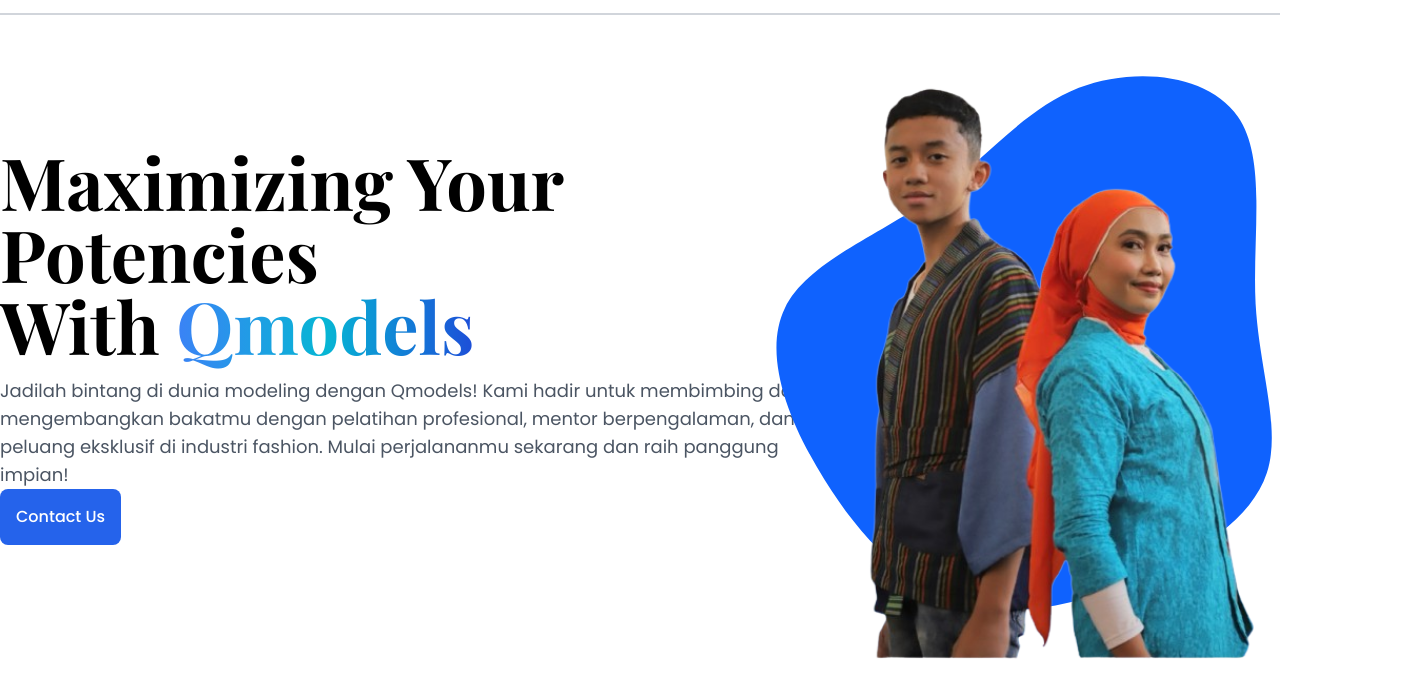
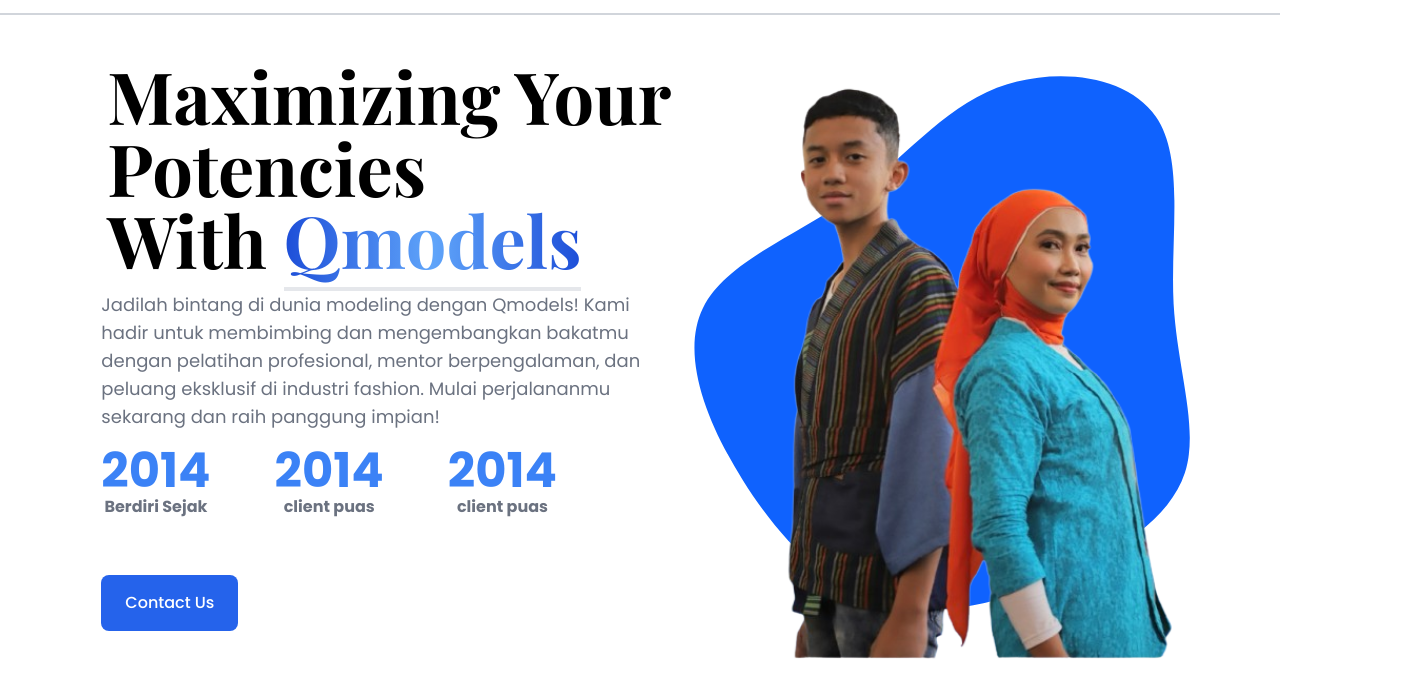
Before and after one commit to VinoSheesh/Qmodels, a website: page public/index.html in a window 1280 px wide. Shown: the part 55-752 px from the top of the page, 1411 px wide, since content can reach past the window. Drawn offline with nearby package versions, Linux system fonts and the light colour scheme; a web font is replaced by a local one.

Commit message:
updated counter

```diff
--- a/public/index.html
+++ b/public/index.html
@@ -63,35 +63,55 @@
         </div>
     </nav>
 
-    <section class="hero h-svh flex flex-row w-full justify-center items-center">
-            <div class="flex flex-col justify-center items-center">
-                <div class="text flex flex-col justify-center w-full">
+    <section class="hero h-svh w-full flex justify-evenly items-center">
+        <div class="flex flex-col w-fit justify-center items-center h-full">
+            <div class="text flex flex-col justify-center items-center">
                 <h1 class="font-playfair text-7xl font-bold mb-4 text-black">
                     Maximizing Your <br> Potencies <br> With
                     <span
-                            class="text-7xl bg-gradient-to-r from-blue-500 via-cyan-500 to-blue-700 bg-clip-text text-transparent">
+                        class="text-7xl bg-gradient-to-r from-blue-700 via-blue-400 to-blue-700 bg-clip-text text-transparent border-b-4">
                         Qmodels
                     </span>
                 </h1>
-                    <p class="font-poppins max-w-sm text-lg text-gray-600">Jadilah bintang di dunia modeling dengan
+                <p class="font-poppins max-w-xl text-lg text-gray-500">Jadilah bintang di dunia modeling dengan
                     Qmodels! Kami hadir untuk membimbing dan mengembangkan bakatmu dengan pelatihan profesional,
                     mentor berpengalaman, dan peluang eksklusif di industri fashion. Mulai perjalananmu sekarang dan
                     raih panggung impian!</p>
             </div>
 
-                <div class="flex w-full">
+            <div class="w-full mt-4 flex gap-16">
+                <div class="tahun w-fit">
+                    <p class="text-5xl font-bold text-blue-500 font-poppins counter">0</p>
+                    <h1 class="text-1xl font-bold text-gray-500 text-center">Berdiri Sejak</h1>
+                </div>
+
+                <div class="tahun w-fit">
+                    <p class="text-5xl font-bold text-blue-500 font-poppins counter">0</p>
+                    <h1 class="text-1xl font-bold text-gray-500 text-center">client puas</h1>
+                </div>
+
+                <div class="tahun w-fit">
+                    <p class="text-5xl font-bold text-blue-500 font-poppins counter">0</p>
+                    <h1 class="text-1xl font-bold text-gray-500 text-center">client puas</h1>
+                </div>
+            </div>
+
+
+            <div class="flex w-full mt-14">
                 <button
-                        class="bg-blue-600 hover:bg-blue-800 text-white font-medium rounded-lg px-4 py-4 text-center ">Contact
+                    class="bg-blue-600 hover:bg-blue-800 text-white font-medium rounded-lg px-6 py-4 text-center transition-all ">Contact
                     Us</button>
             </div>
         </div>
-            <div class="image flex flex-col justify-center items-center w-full h-full ">
+
+        <div class="image flex flex-col justify-center items-center h-full">
             <img src="../src/img/image-removebg-preview.png" alt="" class="w-[400px] object-contain z-10">
             <img src="../src/img/blob.svg" width="700" alt="" class="absolute z-0">
         </div>
     </section>
 
 
+    <script src="../src/script.js"></script>
 </body>
 
 </html>
--- /dev/null
+++ b/src/script.js
@@ -0,0 +1,22 @@
+function animateCounter(element, start, end, duration) {
+    let range = end - start;
+    let current = start;
+    let increment = range / (duration / 16);
+
+    function updateCounter() {
+        current += increment;
+        element.textContent = Math.floor(current);
+        if (current < end) {
+            requestAnimationFrame(updateCounter);
+        } else {
+            element.textContent = end; // Pastikan angka akhir benar
+        }
+    }
+
+    updateCounter();
+}
+
+// Ambil semua elemen dengan class 'counter'
+document.querySelectorAll(".counter").forEach((el) => {
+    animateCounter(el, 0, 2014, 2000);
+});
```
Also changed, not shown: public/css/output.css, src/public/output.css (deleted). Lines whose indentation alone changed are shown as unchanged.
